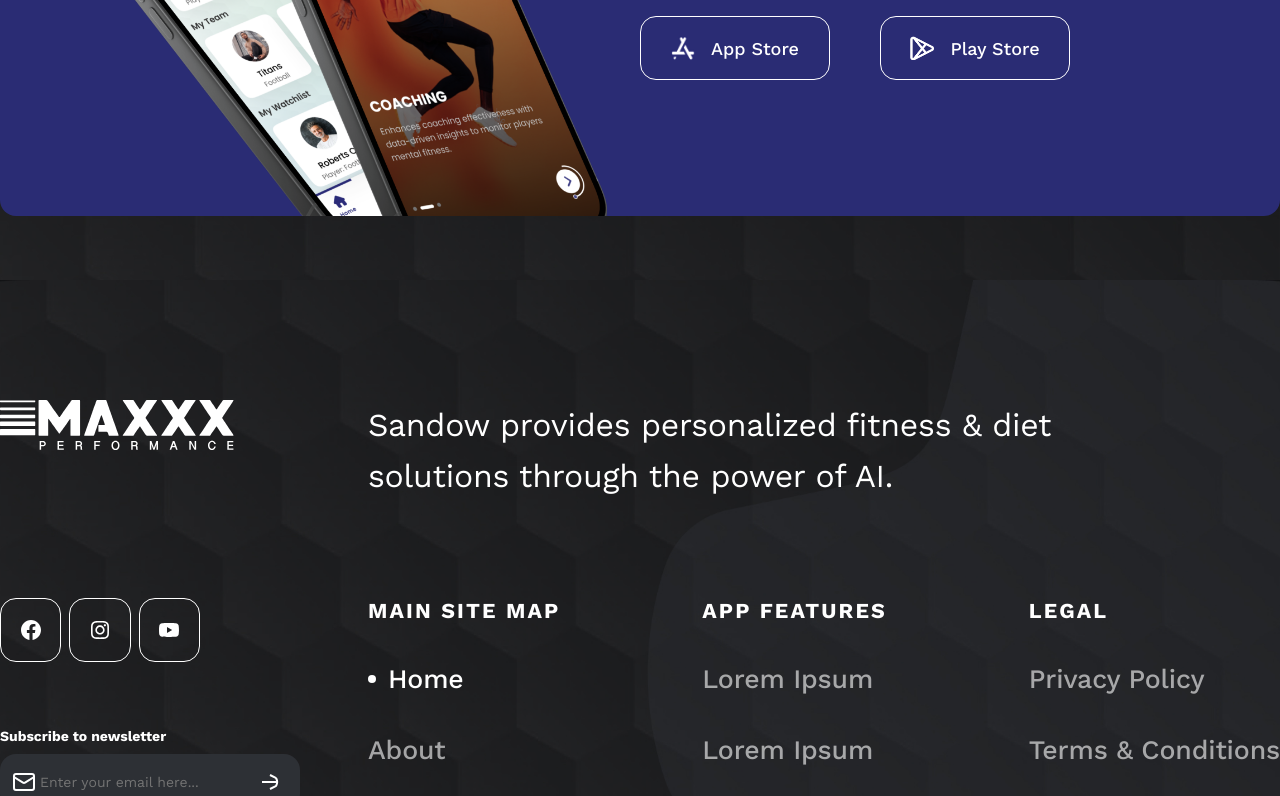
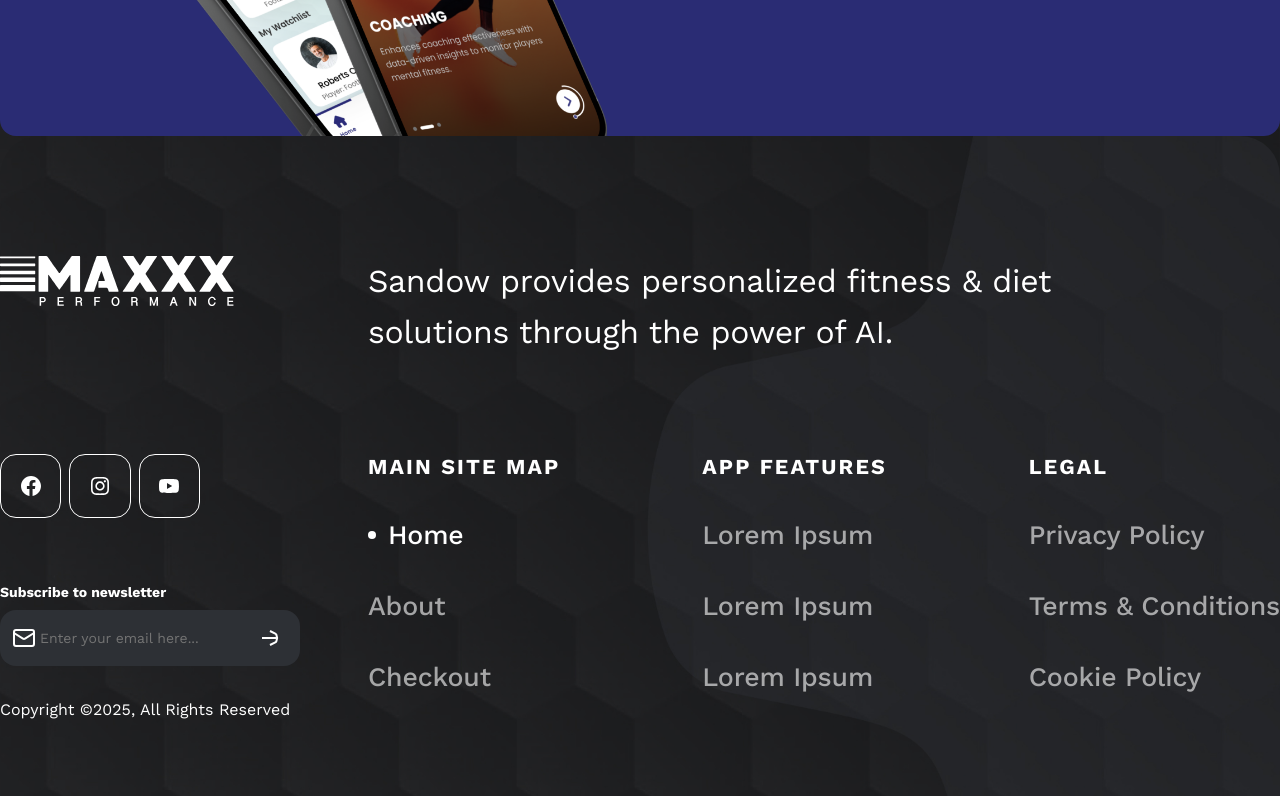
Before and after one commit to mickeyminion14/shadcn-ui, a Next.js app: page / in a window 1280 px wide. Shown: the part 3540-4336 px from the top of the page. Built offline with nearby package versions, Linux system fonts and the light colour scheme.

Commit message:
footer changes

```diff
--- a/app/(marketing)/_components/footer/footer.module.scss
+++ b/app/(marketing)/_components/footer/footer.module.scss
@@ -5,6 +5,7 @@
     background-repeat: no-repeat;
     background-position: center;
     background-size: cover;
+    border-radius: 40px;
 
 }
 
--- a/app/(marketing)/layout.tsx
+++ b/app/(marketing)/layout.tsx
@@ -9,9 +9,7 @@ const MarketingLayout = ({ children }: { children: React.ReactNode }) => {
       <main
         style={{
           minHeight: "calc(100vh - 80px)",
-          marginTop: "80px",
         }}
-        className="pb-16"
       >
         {children}
       </main>
```
